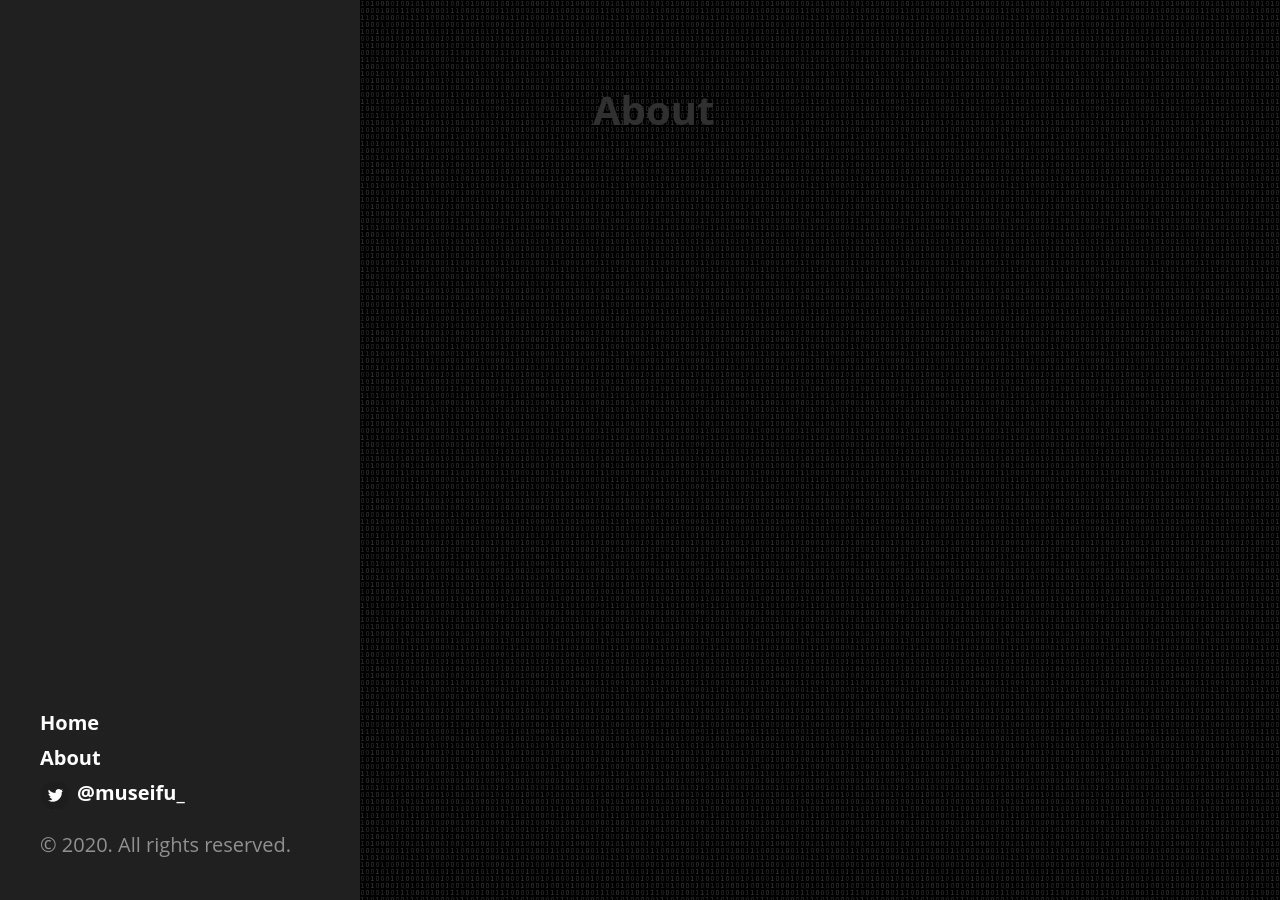
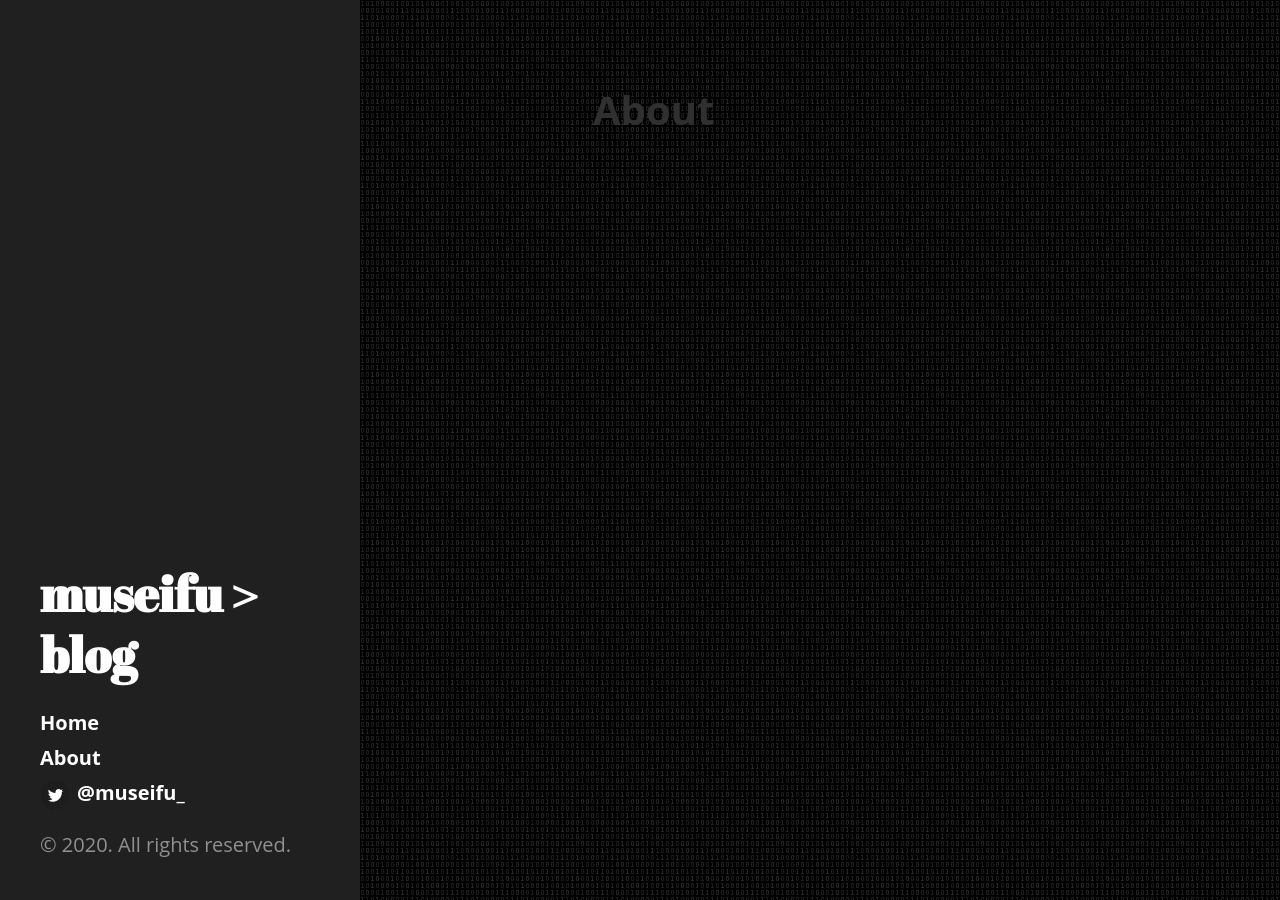
Before and after one commit to museifu666/museifu666.github.io, a Jekyll site: the page built from about.md, in a window 1280 px wide. Built offline with Jekyll 4.4.1, drawn with Linux system fonts in a browser that asks for light colours.

Commit message:
Update _config.yml

```diff
--- a/_config.yml
+++ b/_config.yml
@@ -1,5 +1,5 @@
 permalink: pretty
-title:
+title: museifu > blog
 tagline: 'security things and security stuff'
 url: https://museifu.com
 paginate: 1
```
